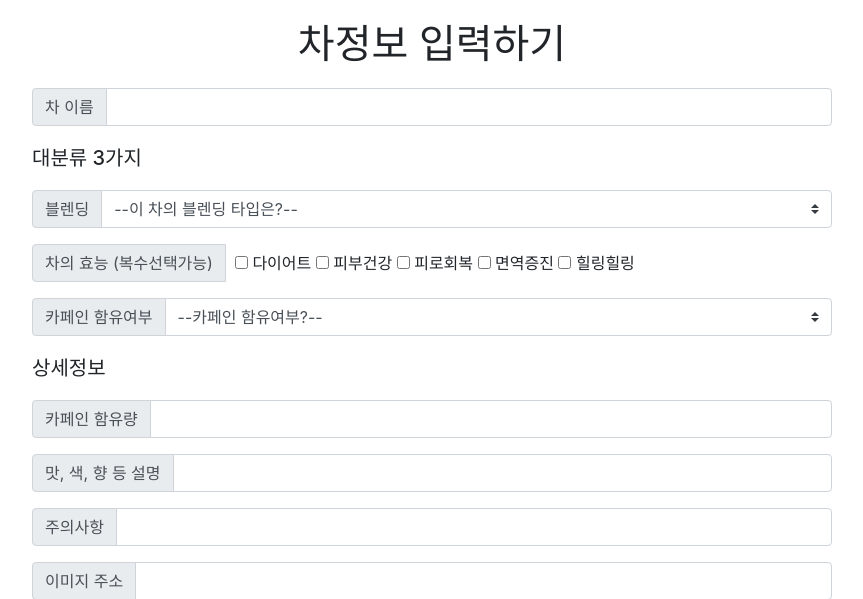
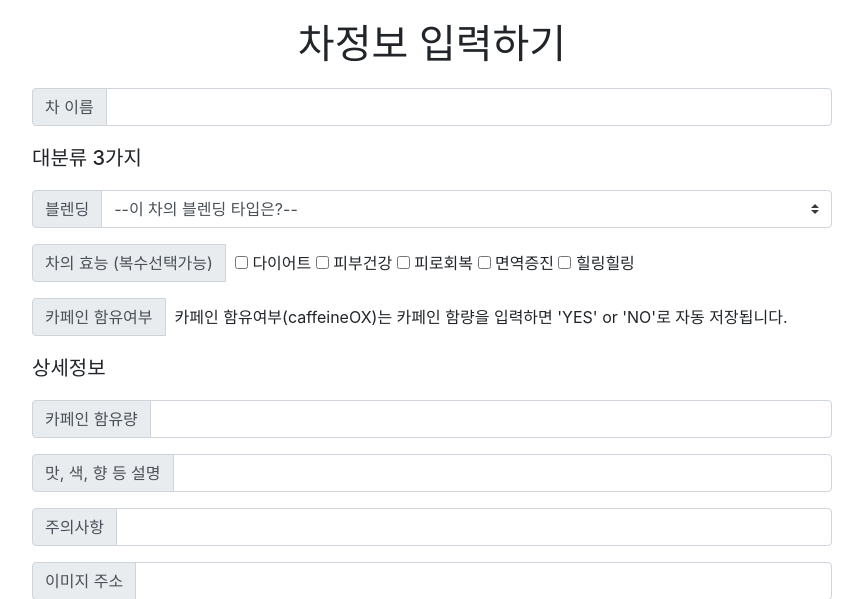
Before and after one commit to Mu-jun/SpartaWebMaking, a Flask app: page / in a window 1280 px wide. Shown: the top 599 px of the page, without its empty margins (208-1071 px from the left). Run offline with Flask 2, Linux system fonts and the light colour scheme; some libraries are stand-ins or nearby versions.

Commit message:
카페인 관련사항 수정

```diff
--- a/app.py
+++ b/app.py
@@ -15,7 +15,7 @@ def save_tea():
     name_receive = request.form['name_give']             #차 이름입니다
     blend_receive = request.form['blend_give']           #대분류1 블렌딩
     benefit_receive = request.form['benefit_give']       #대분류2 효능
-    decaf_receive = request.form['decaf_give']           #대분류3 카페인 "함유여부"
+    caffeineOX_receive = request.form['caffeineOX_give'] #대분류3 카페인 "함유여부"
     caffeine_receive = request.form['caffeine_give']     #상세1 카페인 "함량"
     desc_receive = request.form['desc_give']             #상세2 맛 색 향 등
     caution_receive = request.form['caution_give']       #상세3 주의사항
@@ -26,7 +26,7 @@ def save_tea():
         'name': name_receive,
         'blend': blend_receive,
         'benefit': benefit_receive,
-        'decaf': decaf_receive,
+        'caffeineOX': caffeineOX_receive,
         'caffeine': caffeine_receive,
         'desc': desc_receive,
         'caution': caution_receive,
--- a/templates/index.html
+++ b/templates/index.html
@@ -114,14 +114,10 @@
 
         <div class="input-group mb-3">
             <div class="input-group-prepend">
-                <label class="input-group-text" for="decaf">카페인 함유여부</label>
+                <label class="input-group-text" for="caffeineOX">카페인 함유여부</label>
             </div>
-            <select class="custom-select" id="decaf">
-                <option selected id="decaf">--카페인 함유여부?--</option>
-                <option value="YES">YES</option>
-                <option value="NO">NO</option>
-                s
-            </select>
+            <div class = 'checkboxes'>카페인 함유여부(caffeineOX)는 카페인 함량을 입력하면 'YES' or 'NO'로 자동 저장됩니다.</div>
+
         </div>
 
         <div class="smalltitle"><h5>상세정보</h5></div>
@@ -182,10 +178,16 @@
             result += el.value + ' ';
         });
 
+        {#카페인 함유량을 입력받아서, 카페인 함유여부를 처리해주는 부분#}
+        if ($('#caffeine').val() == 0 || $('#caffeine').val() == ""){
+            var caffeineOX = "NO"
+        }else{
+            var caffeineOX = "YES"
+        }
+
         let name = $('#name').val()
         let blend = $('#blend option:selected').val()
         let benefit = result
-        let decaf = $('#decaf option:selected').val()
         let desc = $('#desc').val()
         let caution = $('#caution').val()
         let img = $('#img').val()
@@ -199,7 +201,7 @@
                 name_give: name,
                 blend_give: blend,
                 benefit_give: benefit,
-                decaf_give: decaf,
+                caffeineOX_give: caffeineOX,
                 caffeine_give: caffeine,
                 desc_give: desc,
                 caution_give: caution,
```
